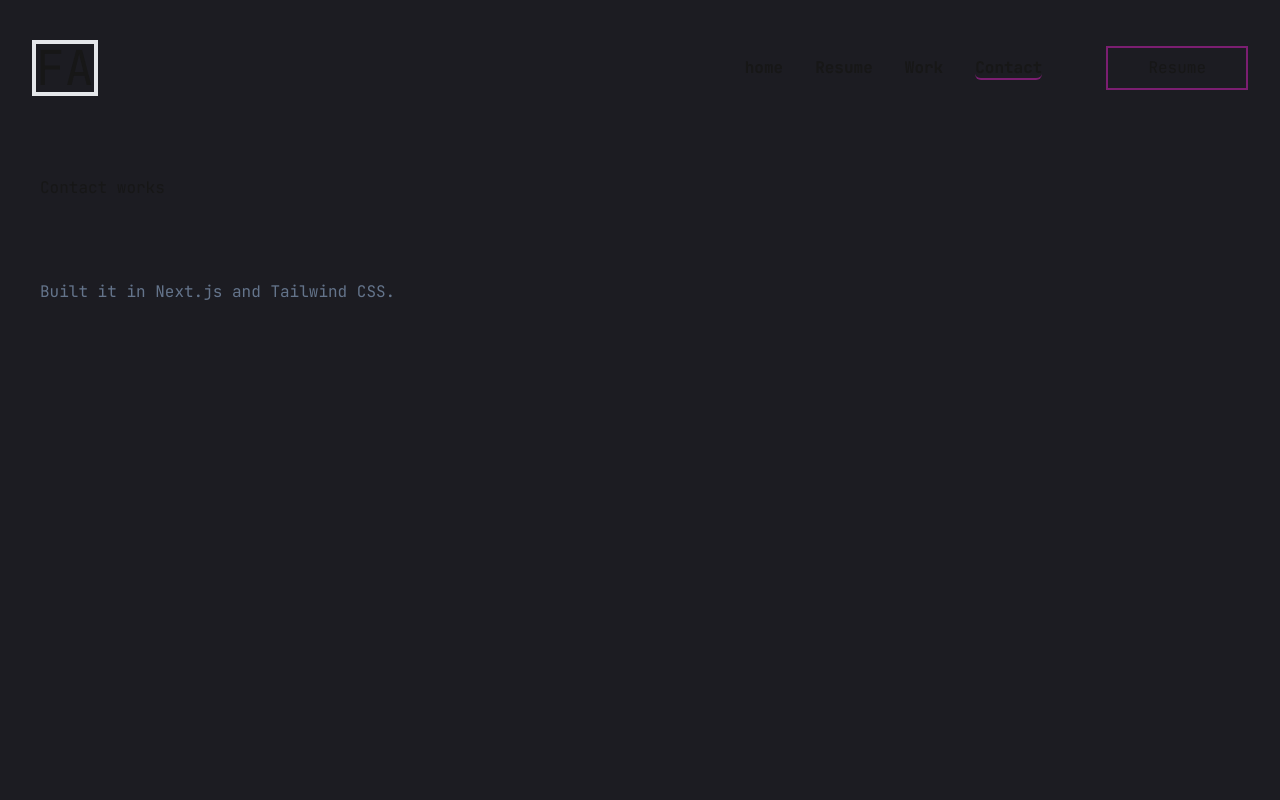
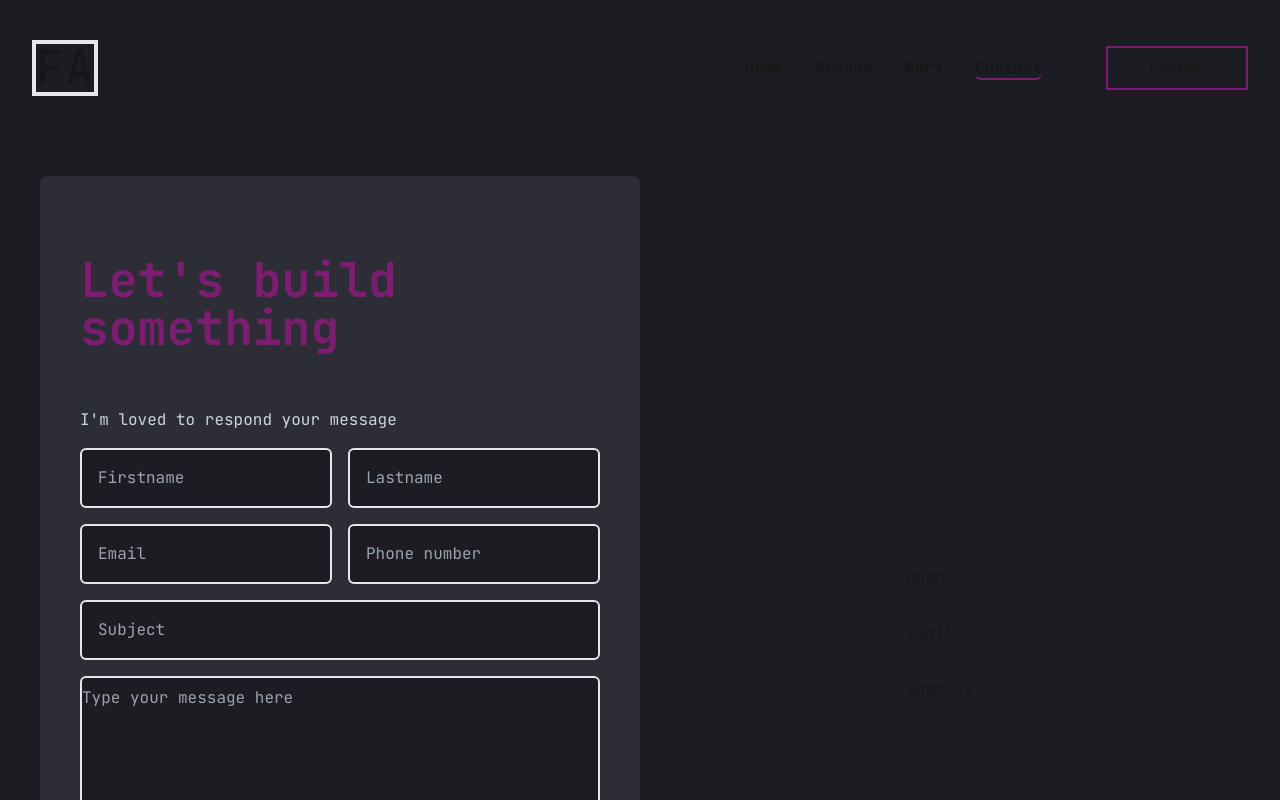
Before and after one commit to antilef/portfolio, a Next.js app: page /contact in a window 1280 px wide. Shown: the top 800 px of the page. Built offline with nearby package versions, Linux system fonts and the light colour scheme.

Commit message:
Create contact form

```diff
--- a/app/contact/page.jsx
+++ b/app/contact/page.jsx
@@ -1,5 +1,32 @@
 export default function Contact(){
     return (
-        <p>Contact works</p>
+        <section className="flex w-full">
+            <div className="bg-contrast w-[50%] rounded-lg p-10">
+                <h1 className="text-5xl font-bold text-secondary py-10" >Let's build something</h1>
+                <p className="text-slate-300 py-4">I'm loved to respond your message</p>
+                <form className="grid grid-cols-2 [&>input]:bg-primary [&>input]:rounded-md [&>input]:px-4 [&>input]:py-4 [&>input]:font-semi-bold gap-4  [&>input]:border-2" >
+                    <input className="focus:outline-none focus:border-secondary" type="text" placeholder="Firstname" />
+                    <input className="focus:outline-none focus:border-secondary" type="text" placeholder="Lastname" />
+                    <input className="focus:outline-none focus:border-secondary" type="text" placeholder="Email" />
+                    <input className="focus:outline-none focus:border-secondary" type="text" placeholder="Phone number" />
+                    <input className="col-span-2 focus:outline-none focus:border-secondary" type="text" placeholder="Subject " />
+                    <textarea type="text" className="font-semi-bold rounded-md bg-primary col-span-2 h-64 py-2 focus:border-secondary focus:outline-none border-2" placeholder="Type your message here " />
+                </form>
+                <button className="text-slate-300 p-4 bg-secondary rounded-lg my-8" >Send Message</button>
+            </div>
+            <div className="flex flex-col m-auto gap-8">
+                <div>
+                    <p>phone</p>
+                </div>
+
+                <div>
+                    <p>email</p>
+                </div>
+                <div>
+                    <p>address</p>
+                </div>
+
+            </div>
+        </section>
     )
 }
```
